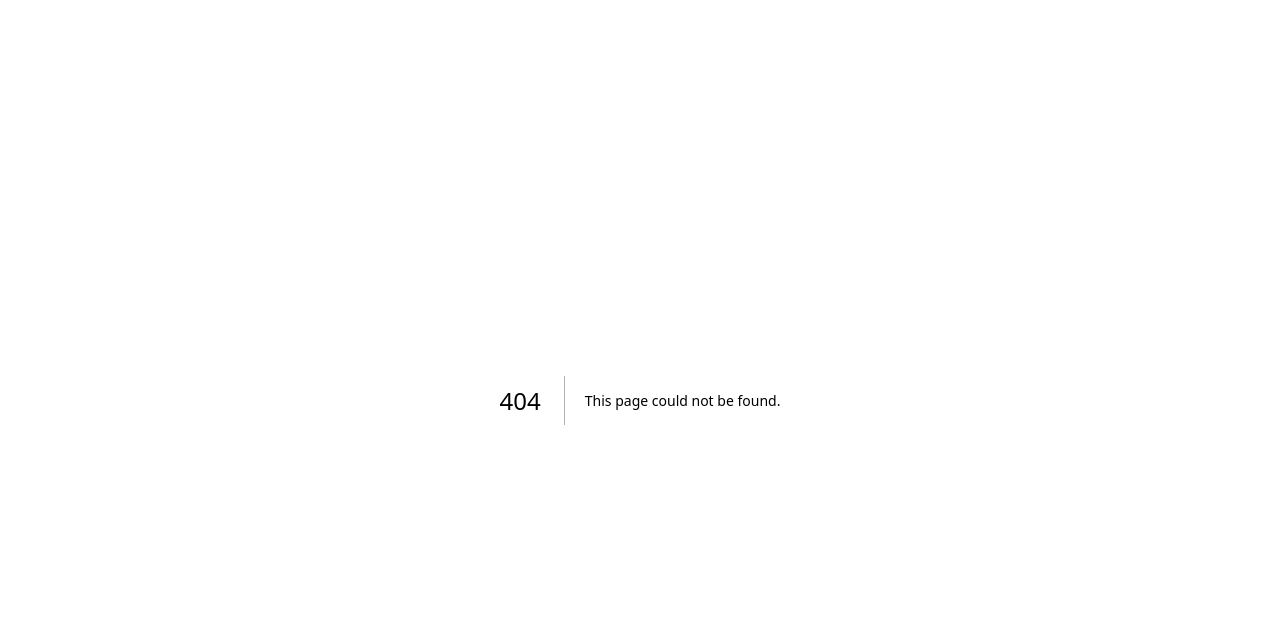
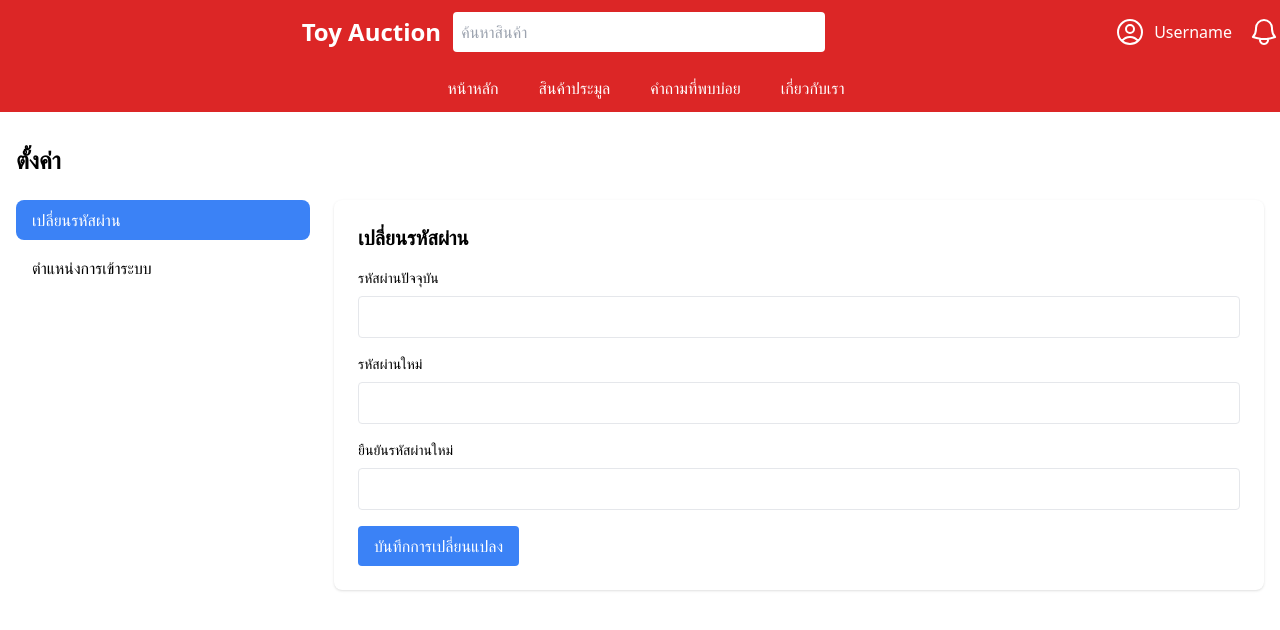
Before and after one commit to JoPrapansak/Toy_Auction, a Next.js app: page /settings in a window 1280 px wide. Before the commit this address had no page. Shown: the top 630 px of the page. Built offline with nearby package versions, Linux system fonts and the light colour scheme.

Commit message:
update editprofile&settings

```diff
--- a/src/app/editprofile/page.jsx
+++ b/src/app/editprofile/page.jsx
@@ -52,14 +52,14 @@ function EditProfilePage() {
                 />
               </div>
 
-              <div>
+              {/* <div>
                 <label className="block text-gray-700 mb-2">อีเมล</label>
                 <input
                   type="email"
                   className="w-full p-2 border rounded-lg focus:outline-none focus:border-blue-500"
                   placeholder="อีเมล"
                 />
-              </div>
+              </div> */}
 
               {/* <div>
                 <label className="block text-gray-700 mb-2">ชื่อ-นามสกุล</label>
--- /dev/null
+++ b/src/app/settings/page.jsx
@@ -0,0 +1,97 @@
+'use client'
+
+import React, { useState } from 'react'
+import NavUser from '../components/NavUser'
+
+function Settingpage() {
+  const [activeTab, setActiveTab] = useState('password')
+
+  const renderContent = () => {
+    switch(activeTab) {
+      case 'password':
+        return (
+          <div className="bg-white rounded-lg p-6 shadow">
+            <h2 className="text-xl font-semibold mb-4">เปลี่ยนรหัสผ่าน</h2>
+            <div className="space-y-4">
+              <div>
+                <label className="block text-sm font-medium mb-2">รหัสผ่านปัจจุบัน</label>
+                <input type="password" className="w-full p-2 border rounded" />
+              </div>
+              <div>
+                <label className="block text-sm font-medium mb-2">รหัสผ่านใหม่</label>
+                <input type="password" className="w-full p-2 border rounded" />
+              </div>
+              <div>
+                <label className="block text-sm font-medium mb-2">ยืนยันรหัสผ่านใหม่</label>
+                <input type="password" className="w-full p-2 border rounded" />
+              </div>
+              <button className="bg-blue-500 text-white px-4 py-2 rounded hover:bg-blue-600">
+                บันทึกการเปลี่ยนแปลง
+              </button>
+            </div>
+          </div>
+        )
+      case 'location':
+        return (
+          <div className="bg-white rounded-lg p-6 shadow">
+            <h2 className="text-xl font-semibold mb-4">ตำแหน่งการเข้าระบบ</h2>
+            <div className="space-y-4">
+              <div>
+                <label className="block text-sm font-medium mb-2">ตำแหน่งปัจจุบัน</label>
+                <input type="text" className="w-full p-2 border rounded" placeholder="กรุงเทพมหานคร, ประเทศไทย" disabled />
+              </div>
+              <p className="text-sm text-gray-600">
+                ตำแหน่งนี้จะถูกใช้เพื่อความปลอดภัยในการเข้าสู่ระบบของคุณ
+              </p>
+            </div>
+          </div>
+        )
+      default:
+        return null
+    }
+  }
+
+  return (
+    <div>
+      <NavUser/>
+      <div className="container mx-auto px-4 py-8">
+        <h1 className="text-2xl font-bold mb-6">ตั้งค่า</h1>
+
+        <div className="grid grid-cols-1 md:grid-cols-4 gap-6">
+          {/* Left Sidebar */}
+          <div className="md:col-span-1">
+            <div className="space-y-2">
+              <button
+                onClick={() => setActiveTab('password')}
+                className={`w-full text-left px-4 py-2 rounded-lg ${
+                  activeTab === 'password'
+                    ? 'bg-blue-500 text-white'
+                    : 'hover:bg-gray-100'
+                }`}
+              >
+                เปลี่ยนรหัสผ่าน
+              </button>
+              <button
+                onClick={() => setActiveTab('location')}
+                className={`w-full text-left px-4 py-2 rounded-lg ${
+                  activeTab === 'location'
+                    ? 'bg-blue-500 text-white'
+                    : 'hover:bg-gray-100'
+                }`}
+              >
+                ตำแหน่งการเข้าระบบ
+              </button>
+            </div>
+          </div>
+
+          {/* Right Content Area */}
+          <div className="md:col-span-3">
+            {renderContent()}
+          </div>
+        </div>
+      </div>
+    </div>
+  )
+}
+
+export default Settingpage
```
